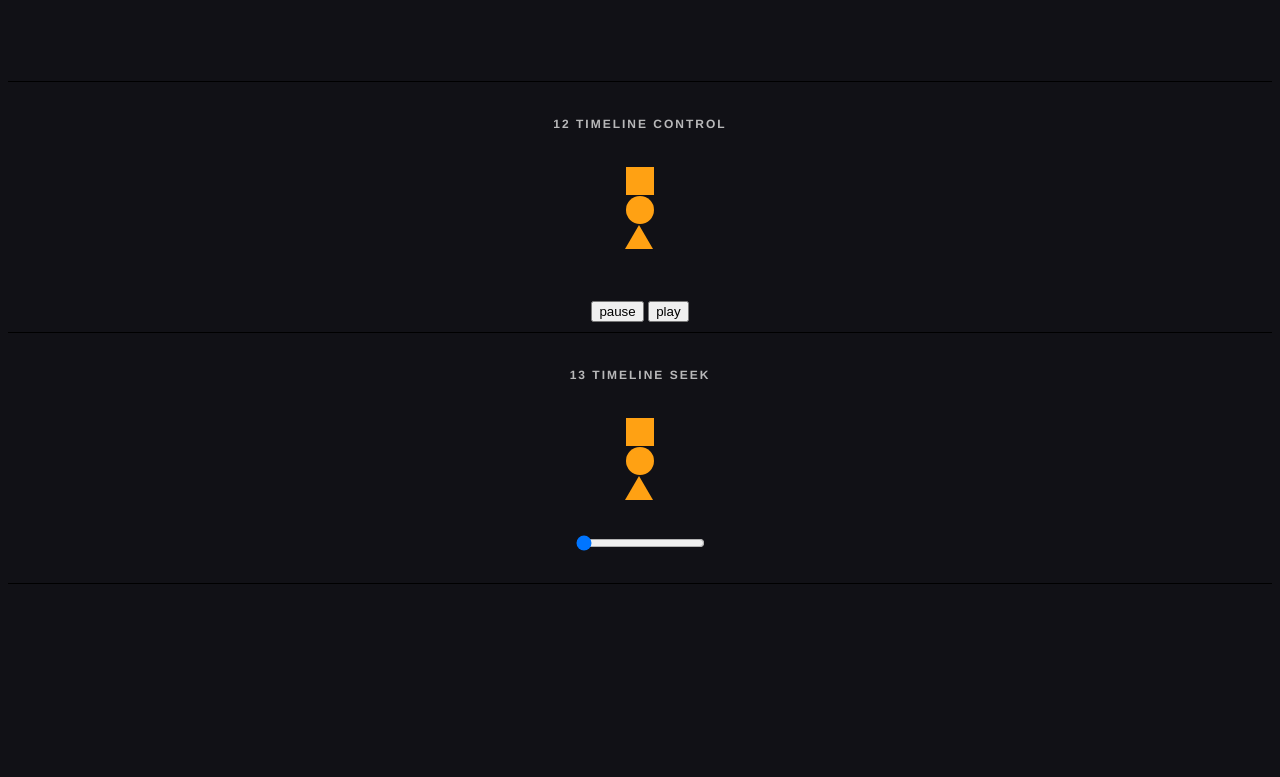
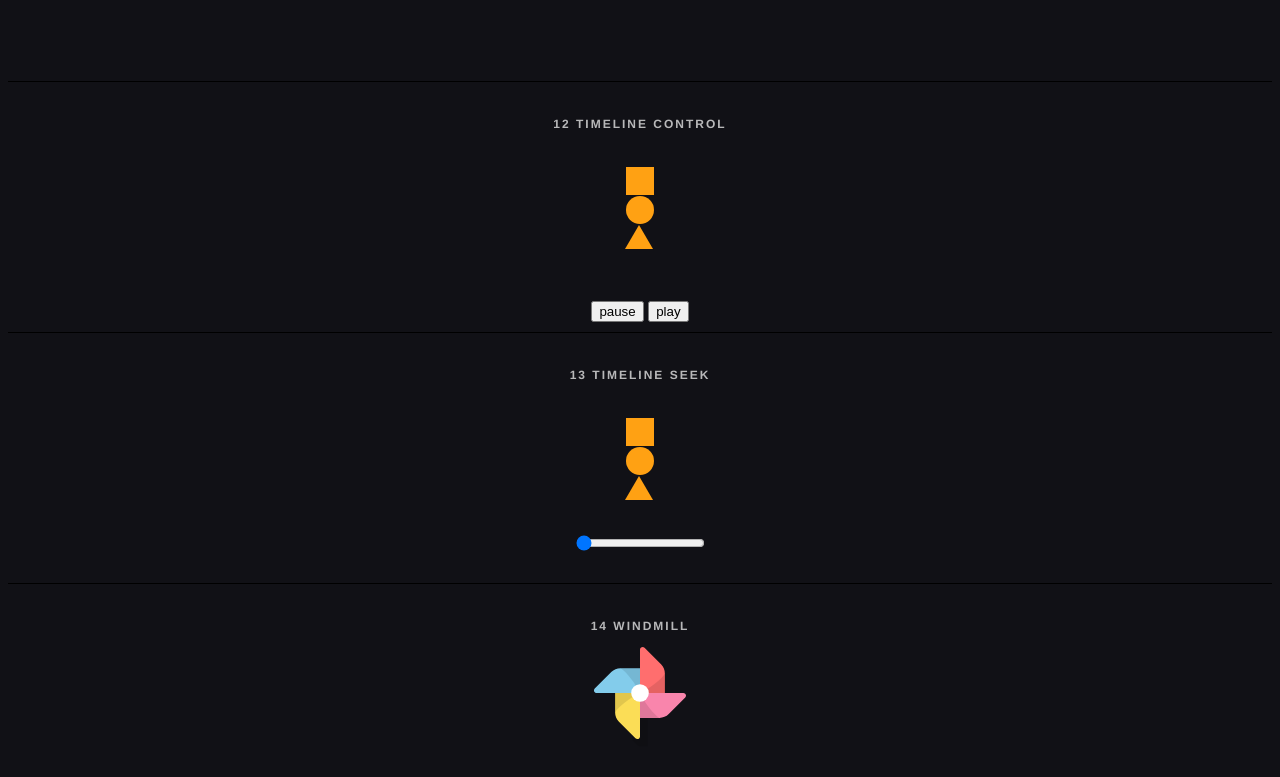
Before and after one commit to liuhann/vue-anime, a Vue app: page / in a window 1280 px wide. Shown: the part 2938-3715 px from the top of the page. Before the commit the page ends 3530 px from the top, so only its background shows below. Built offline with nearby package versions, Linux system fonts and the light colour scheme.

Commit message:
update windmill demo

```diff
--- a/demo/App.vue
+++ b/demo/App.vue
@@ -73,6 +73,11 @@
 	.progress {
 		position: absolute;
 		bottom: 30px;
+	}
+
+	svg#Capa_1 {
+		width: 120px;
+		height: 120px;
 	}
 </style>
 <template>
@@ -268,6 +273,32 @@
 		  <input class="progress" step=".001" type="range" min="0" max="100" @input="seekChange" value="0">
 	  </div>
 
+		<div class="demo">
+			<h3 class="demo-title">14 windmill</h3>
+			<vue-anime ref="demo14" :loop="true" :playing="true" easing="linear" :animate="{
+				//rotate: '0.5turn',
+			}">
+				<svg version="1.1" id="Capa_1" xmlns="http://www.w3.org/2000/svg" xmlns:xlink="http://www.w3.org/1999/xlink" x="0px" y="0px"
+					 viewBox="0 0 512 512" style="enable-background:new 0 0 512 512;" xml:space="preserve">
+					<path style="opacity:0.1;enable-background:new ;" d="M288.919,423.956h-32.733c-4.382,0-8.585-1.739-11.685-4.836
+						l-21.421-21.391v-95.134h65.839V423.956z"/>
+					<path style="fill:#F985AC;" d="M449.062,215.728L378.64,286.15c-10.53,10.53-24.812,16.446-39.704,16.446H256V196.401h185.057
+						C451.143,196.401,456.195,208.596,449.062,215.728z"/>
+					<path style="fill:#FBDD56;" d="M236.673,389.463l-70.422-70.422c-10.53-10.53-16.446-24.812-16.446-39.704V196.4H256v185.057
+						C256,391.544,243.805,396.596,236.673,389.463z"/>
+					<path style="fill:#83CCEB;" d="M62.938,177.074l70.422-70.422c10.53-10.53,24.812-16.446,39.704-16.446H256v106.195H70.943
+						C60.857,196.401,55.806,184.206,62.938,177.074z"/>
+					<path style="fill:#FF6E6E;" d="M275.327,3.339l70.422,70.422c10.53,10.53,16.446,24.812,16.446,39.704v82.936H256V11.344
+						C256,1.258,268.195-3.793,275.327,3.339z"/>
+					<path style="opacity:0.1;enable-background:new    ;" d="M256,196.401c37.634-16.364,94.924-61.15,106.195-82.936v82.936H256z"/>
+					<path style="opacity:0.1;enable-background:new    ;" d="M256,196.401c16.364,37.634,61.15,94.924,82.936,106.195H256V196.401z"/>
+					<path style="opacity:0.1;enable-background:new    ;" d="M256,196.401c-37.634,16.364-94.924,61.15-106.195,82.937v-82.937
+						L256,196.401L256,196.401z"/>
+					<path style="opacity:0.1;enable-background:new    ;" d="M256,196.401c-16.364-37.634-61.15-94.924-82.937-106.195H256V196.401z"/>
+					<circle style="fill:#FFFFFF;" cx="256" cy="196.4" r="37.634"/>
+				</svg>
+			</vue-anime>
+		</div>
 	</div>
 </template>
 
```
